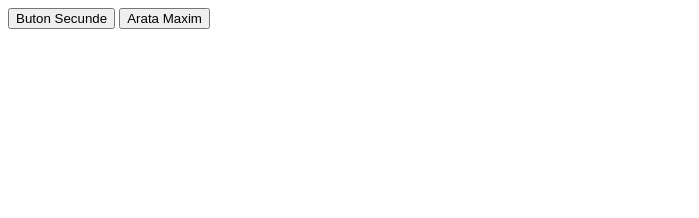
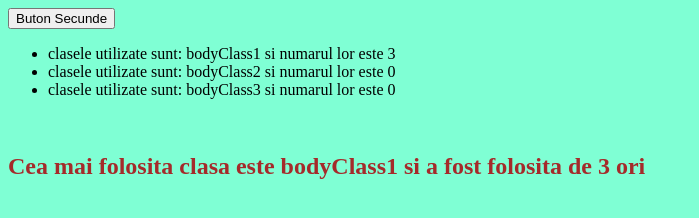
Before and after one commit to benigodoi/JS_course, a plain HTML site: page Ovi/lab13/index.html in a window 1280 px wide. Both pictures are taken after a click on the button "Buton Secunde". Shown: the whole page, without its empty margins (0-699 px from the left). Drawn offline with Linux system fonts and the light colour scheme.

Commit message:
tema 13 new

```diff
--- a/Ovi/lab13/index.html
+++ b/Ovi/lab13/index.html
@@ -5,19 +5,19 @@
     <meta http-equiv="X-UA-Compatible" content="IE=edge">
     <meta name="viewport" content="width=device-width, initial-scale=1.0">
     <title>Document</title>
-    <script src="scripts.js"></script>
+    <script src="script.js"></script>
     <link rel="stylesheet" href="style.css">
 </head>
 <body id="body">
 
-    <input id="buton1" type="button" value="Buton Secunde" onclick="newclick()">
-    <input id="buton1" type="button" value="Arata Maxim" onclick="numaraClasele(clasaMaxim)">
+    <input id="buton1" type="button" value="Buton Secunde" onclick="buttonClick()">
+
     <div>
       <ul id = "claseFolosite"></ul>
     </div>
         <br>
     <div >
-      <h1 id = "maxim"></h1>
+      <h2 id = "maxim"></h2>
     </div>
 
 
--- /dev/null
+++ b/Ovi/lab13/script.js
@@ -0,0 +1,80 @@
+var classList = ['bodyClass1','bodyClass2','bodyClass3']
+var countClass = [0 , 0 , 0]
+
+/*
+    functia clickMe, functia initiala de click, cu un For loop si timeout pentru apelarea urmatorei functii principale
+*/
+function buttonClick(){
+
+    for (let index = 0; index < 10; index++) {
+        setTimeout(buttonClickActions, index * 1000)
+
+    }
+}
+
+/*
+    functia principala - buttonClickActions - toate actiunile se ruleaza in aceasta functie
+*/
+
+function buttonClickActions(){
+    debugger
+    var classIndex = generateRandomClassIndex()
+    var appliedClassIndex = classList[classIndex]
+    getBodyIDs(appliedClassIndex)
+    //countClass[classIndex]++
+    countClassIndexes(classIndex)
+    displayUsedClasses()
+    displayMaxResults()
+}
+/*
+    functia generateRandomClassFromList - va genera un id random din lista de clase
+*/
+function generateRandomClassIndex(){
+
+    var newCSS = Math.floor(Math.random() * classList.length)
+    return newCSS
+}
+/*
+    functia getBodyIDs - returneaza id'urile necesare si le stocheaza in variabile
+*/
+function getBodyIDs(classIndex){
+
+    var bodyID = document.getElementById('body')
+    bodyID.classList = []
+    bodyID.classList.add(classIndex)
+
+}
+
+/*
+    functia countClassIndexes - incrementeaza array'ul countClass
+*/
+function countClassIndexes(number){
+    countClass[number]++
+}
+/*
+    functia displayUsedClasses - scrie in ul numele si valoarea clasei folosite
+*/
+function displayUsedClasses(){
+    var usedClassDivID = document.getElementById('claseFolosite')
+    var values = ''
+    for (let index = 0; index < classList.length; index++) {
+        var usedClass = classList[index];
+        var numOfUsed = countClass[index]
+        values += "<li> clasele utilizate sunt: " + usedClass + " si numarul lor este  " + numOfUsed + "</li>"
+    }
+    usedClassDivID.innerHTML=values
+}
+/*
+    functia displayMaxResults - calculeaza clasa care a fost folosita ce-a mai des / 2 modalitati
+*/
+function displayMaxResults(){
+
+    var maxDivID = document.getElementById('maxim')
+    var maxValue=Math.max(...countClass)
+    var className = countClass.indexOf(maxValue)
+    //for (let index = 0; index < classList.length; index++) {
+    //    var maxValue2 = countClass
+    //}
+    var textResult="Cea mai folosita clasa este "  + classList[className]+ " si a fost folosita de " + maxValue+ " ori"
+    maxDivID.innerHTML=textResult
+}
--- a/Ovi/lab13/style.css
+++ b/Ovi/lab13/style.css
@@ -9,3 +9,7 @@
 .bodyClass3{
     background-color:yellowgreen
     }
+
+h2{
+    color: brown;
+}
```
Also changed, not shown: Ovi/lab13/scripts_old.js (renamed from Ovi/lab13/scripts_initial.js, +6 -6 lines), 1 other file.
